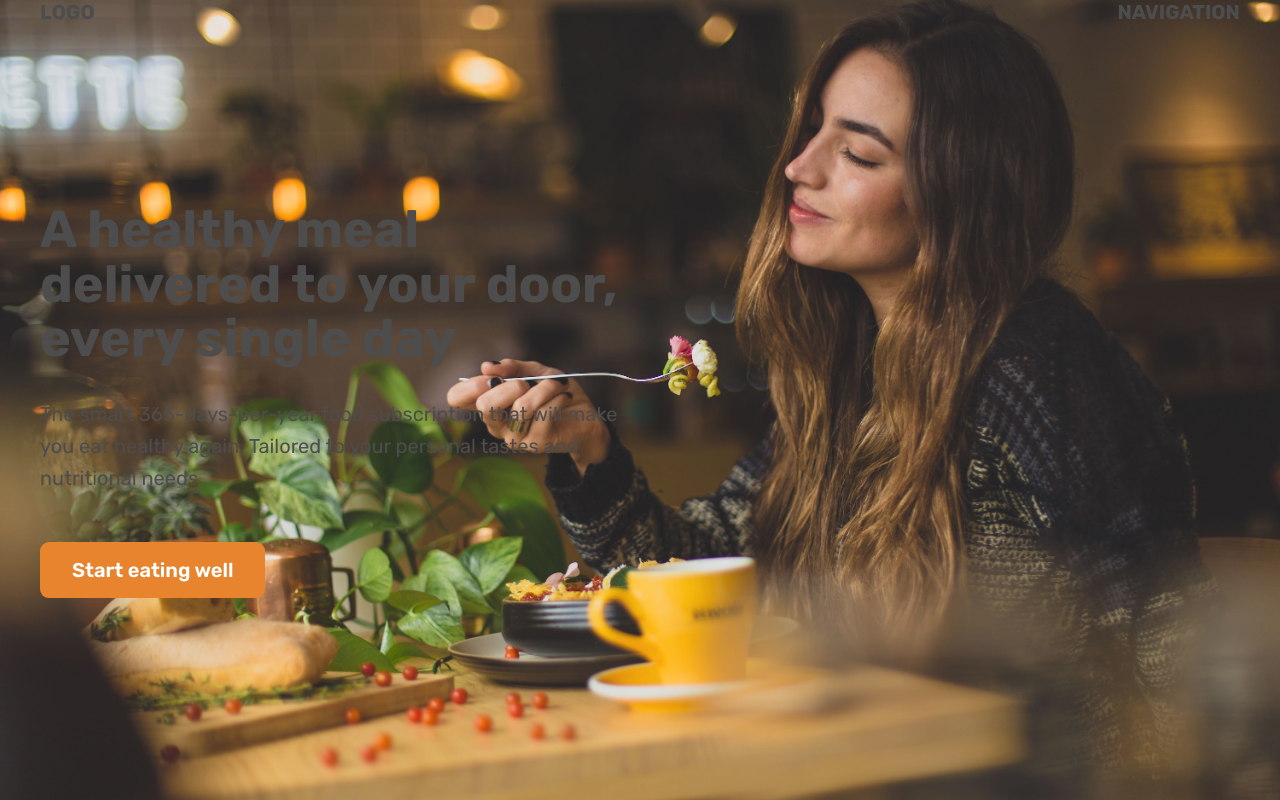
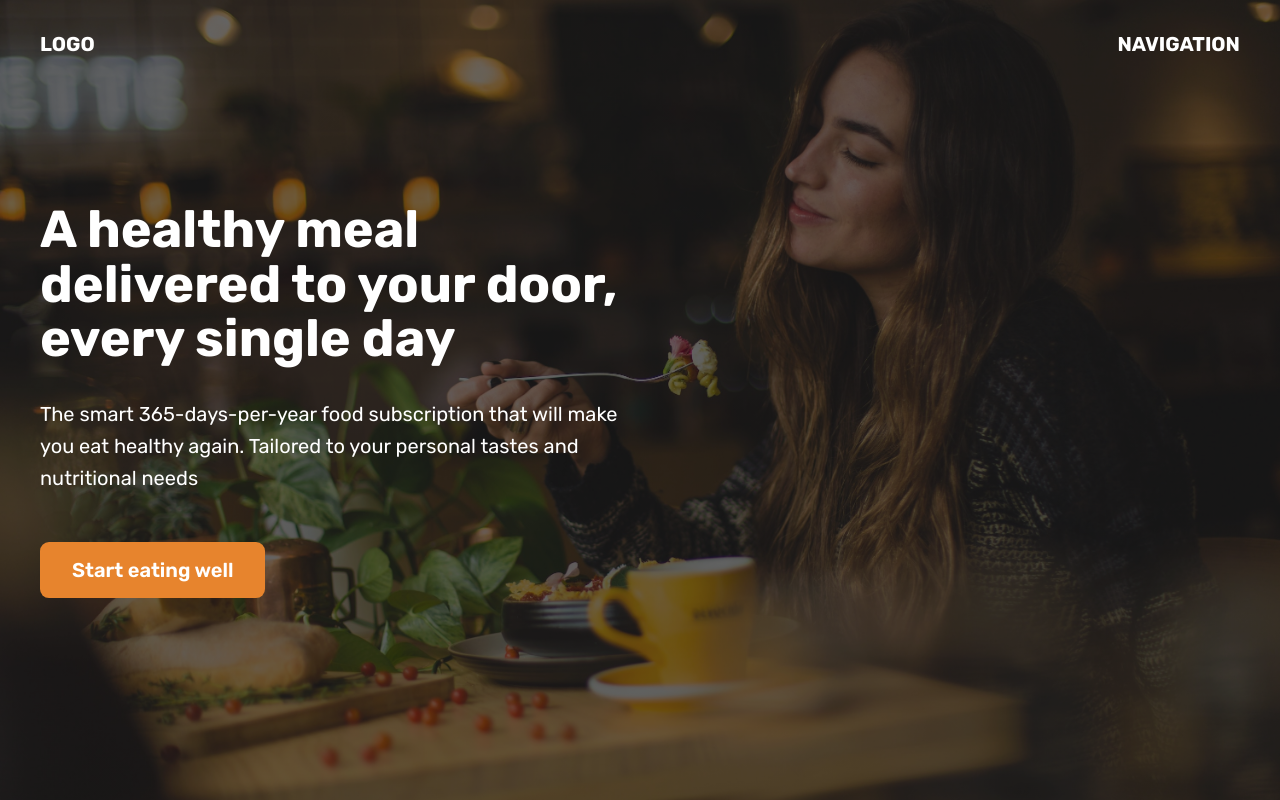
Before and after one commit to uladzidu/responsive-web-site, a plain HTML site: page starter/06-Components/05-hero.html in a window 1280 px wide. Shown: the top 800 px of the page. Drawn offline with Linux system fonts and the light colour scheme.

Commit message:
finished hero component. 04.06

```diff
--- a/starter/06-Components/05-hero.html
+++ b/starter/06-Components/05-hero.html
@@ -30,9 +30,14 @@
         header {
             height: 100vh;
             position: relative;
-            background-image: url(hero.jpg);
+            background-image: linear-gradient(
+                    rgba(0, 0, 0, 0.6),
+                    rgba(0, 0, 0, 0.6)
+            ),
+            url(hero.jpg);
             background-size: cover;
             opacity: 95%;
+            color: #fff;
         }
 
         nav {
@@ -40,6 +45,7 @@
             font-weight: 700;
             display: flex;
             justify-content: space-between;
+            padding-top: 32px;
         }
 
         .header-container {
```
